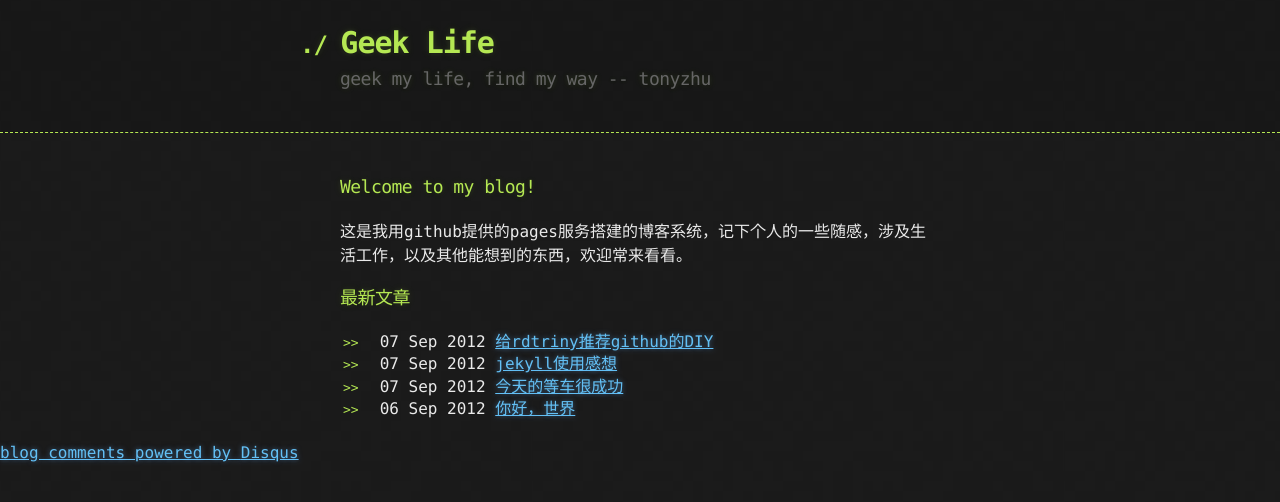
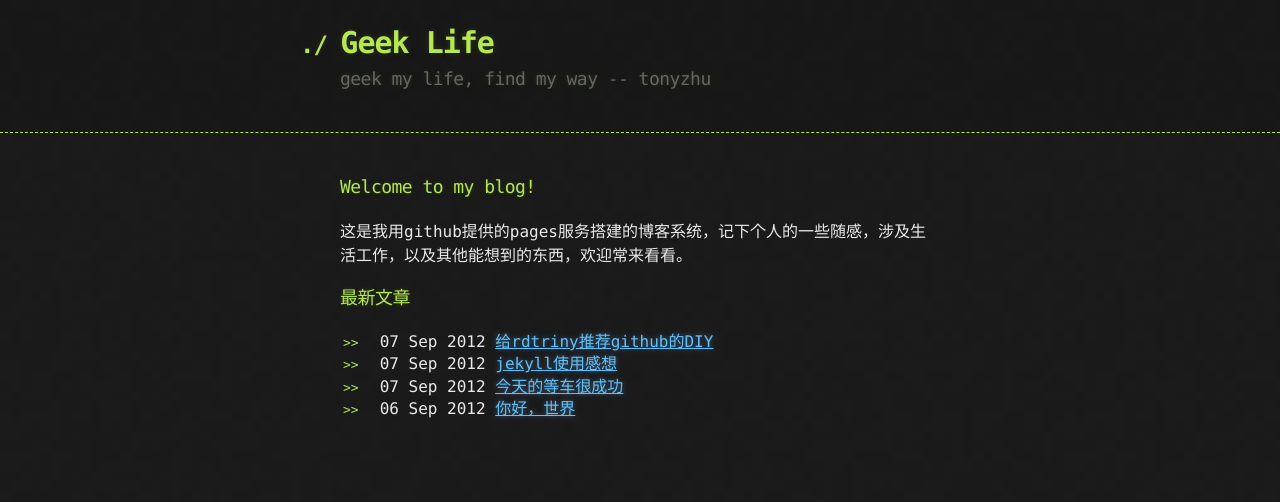
Before and after one commit to tonyzhu/tonyzhu.github.com, a Jekyll site: the page built from index.html, in a window 1280 px wide. Shown: the top 502 px of the page. Built offline with Jekyll 4.4.1, drawn with Linux system fonts in a browser that asks for light colours; Markdown is read by kramdown in place of the engine named in the settings; comment, search, counter and statistics services are not loaded.

Commit message:
去掉disqus链接

```diff
--- a/_layouts/default.html
+++ b/_layouts/default.html
@@ -35,7 +35,5 @@
                 (document.getElementsByTagName('head')[0] || document.getElementsByTagName('body')[0]).appendChild(dsq);
             })();
         </script>
-        <noscript>Please enable JavaScript to view the <a href="http://disqus.com/?ref_noscript">comments powered by Disqus.</a></noscript>
-        <a href="http://disqus.com" class="dsq-brlink">blog comments powered by <span class="logo-disqus">Disqus</span></a>
     </body>
 </html>
```
